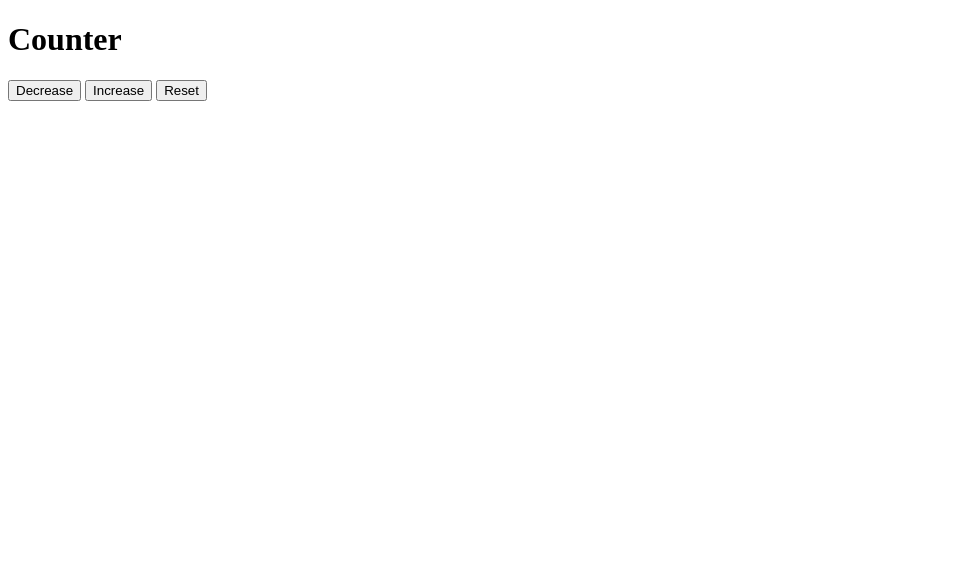
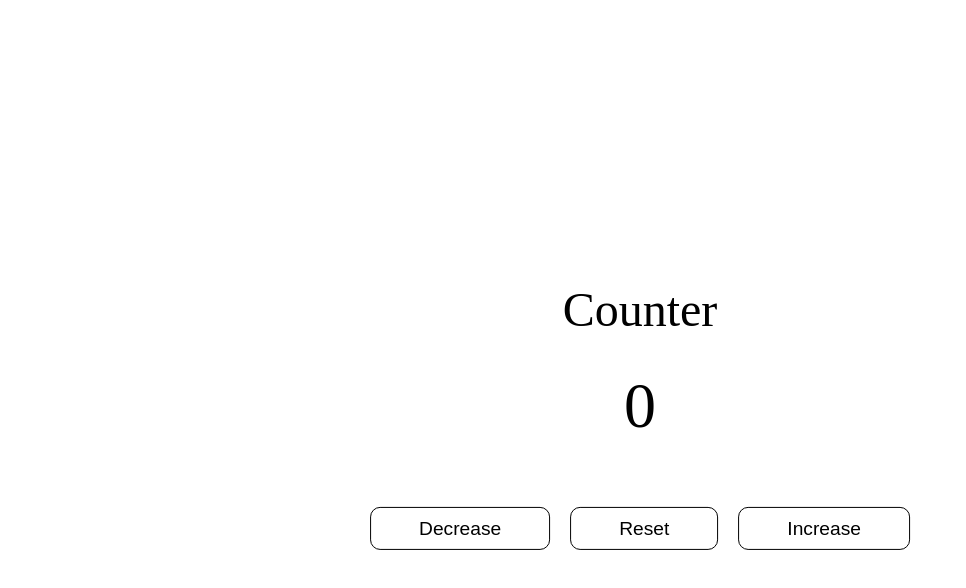
Before and after one commit to abuiko/counter, a plain HTML site: page index.html in a window 1280 px wide. Shown: the whole page, without its empty margins (0-966 px from the left). Drawn offline with Linux system fonts and the light colour scheme.

Commit message:
add styles

```diff
--- a/index.html
+++ b/index.html
@@ -11,12 +11,12 @@
         <div class="container">
             <div class="header">
                 <h1>Counter</h1>
-                <span id="value"></span>
+                <span id="value">0</span>
             </div>
             <div class="buttons">
                 <button class="btn decrease">Decrease</button>
-                <button class="btn reset">Increase</button>
-                <button class="btn increase">Reset</button>
+                <button class="btn reset">Reset</button>
+                <button class="btn increase">Increase</button>
             </div>
         </div>
     </main>
--- a/styles.css
+++ b/styles.css
@@ -0,0 +1,65 @@
+html {
+    box-sizing: border-box;
+}
+
+*,
+*::before,
+*::after {
+    box-sizing: inherit;
+}
+
+body {
+    padding: 0;
+    margin: 0;
+}
+
+main {
+    position: relative;
+    min-height: 100vh;
+}
+
+h1 {
+    font-size: 3em;
+    font-weight: normal;
+    margin-top: 0;
+    margin-bottom: 2rem;
+}
+
+.container {
+    position: absolute;
+    text-align: center;
+    top: 50%;
+    left: 50%;
+    transform: translate(-50%, -50%);
+}
+
+.header {
+    padding: 2rem 0rem;
+}
+
+#value {
+    font-size: 4em;
+}
+
+.buttons {
+    margin-top: 2rem;
+}
+
+.btn {
+    border: 1px solid #000;
+    padding: 0.6rem 3rem;
+    border-radius: 10px;
+    font-size: 1.2em;
+    background: #fff;
+    cursor: pointer;
+
+}
+
+.btn:not(:last-child) {
+    margin-right: 1rem;
+}
+
+.btn:hover {
+    background: rgb(43, 43, 43);
+    color: white;
+}
```
